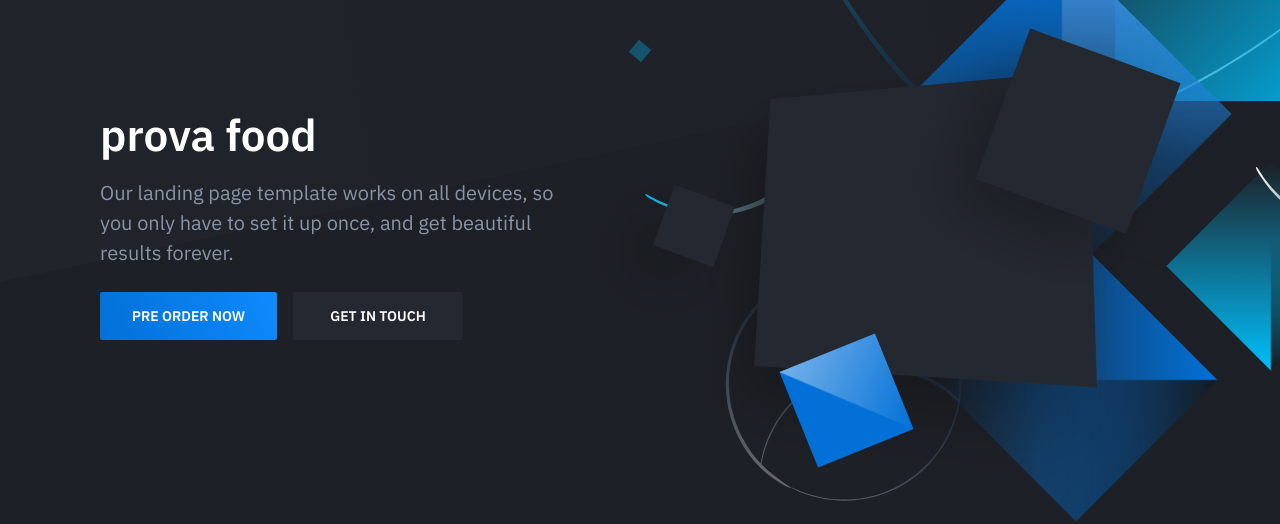
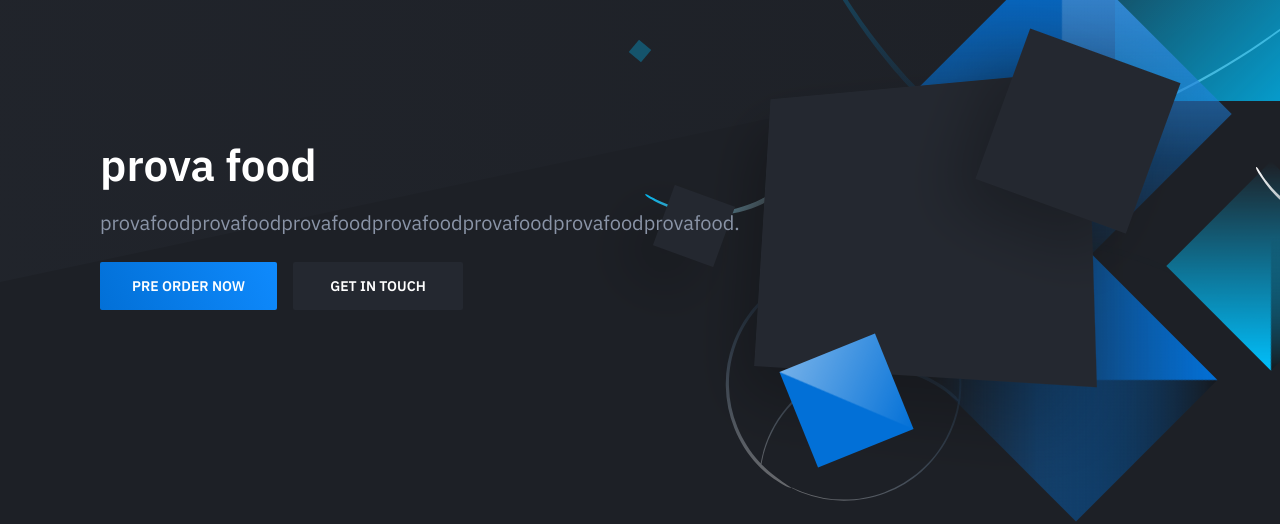
Before and after one commit to FedeBaggio/landingpage, a plain HTML site: page index.html in a window 1280 px wide. Shown: the part 418-942 px from the top of the page. Drawn offline with nearby package versions, Linux system fonts and the light colour scheme.

Commit message:
provafoodtesto

```diff
--- a/index.html
+++ b/index.html
@@ -37,8 +37,7 @@
                     <div class="hero-inner">
                         <div class="hero-copy">
                             <h1 class="hero-title mt-0">prova food</h1>
-                            <p class="hero-paragraph">Our landing page template works on all devices, so you only have
-                                to set it up once, and get beautiful results forever.</p>
+                            <p class="hero-paragraph">provafoodprovafoodprovafoodprovafoodprovafoodprovafoodprovafood.</p>
                             <div class="hero-cta"><a class="button button-primary" href="preorder.html">Pre order
                                     now</a><a class="button" href="#">Get in touch</a></div>
                         </div>
```
